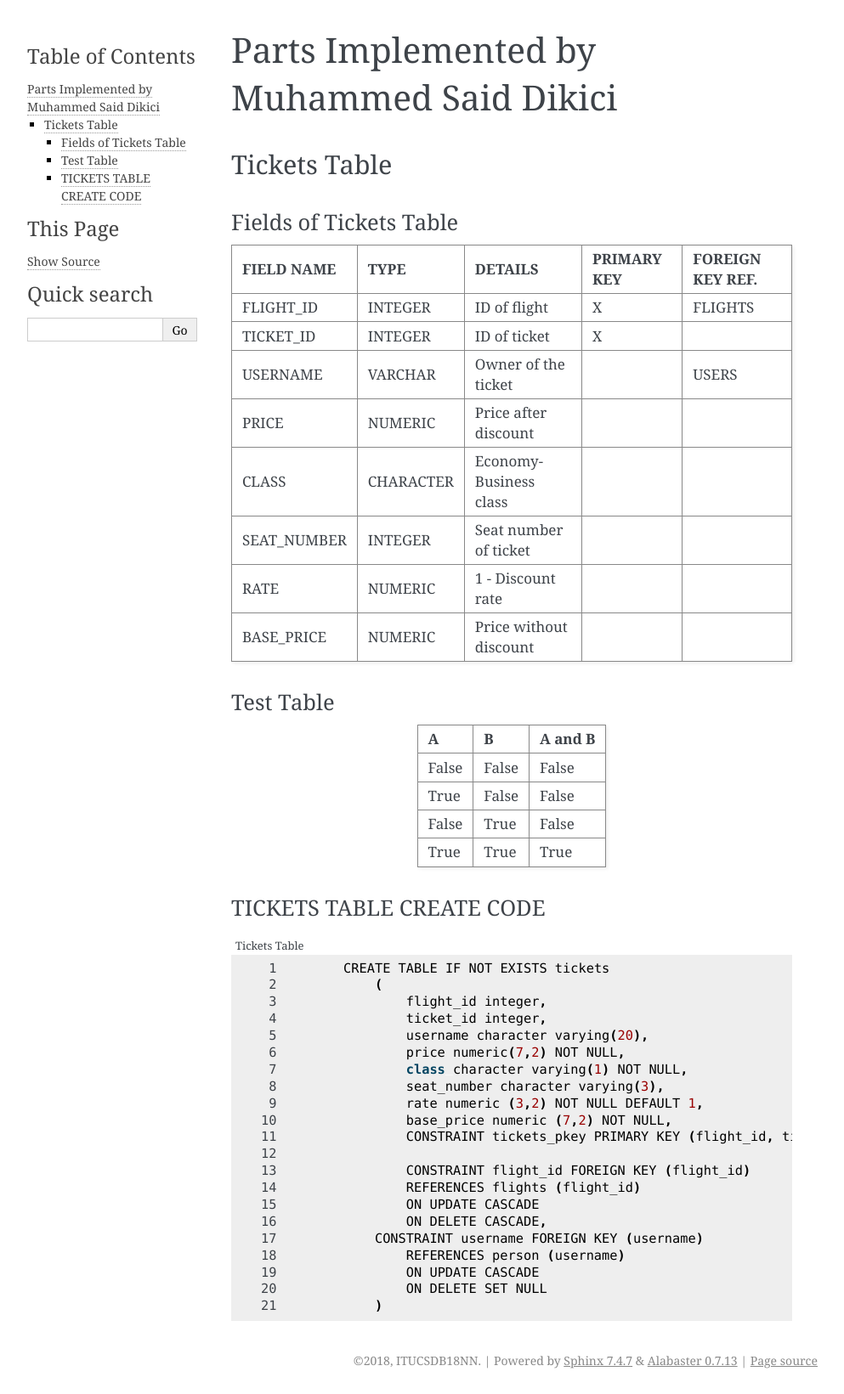
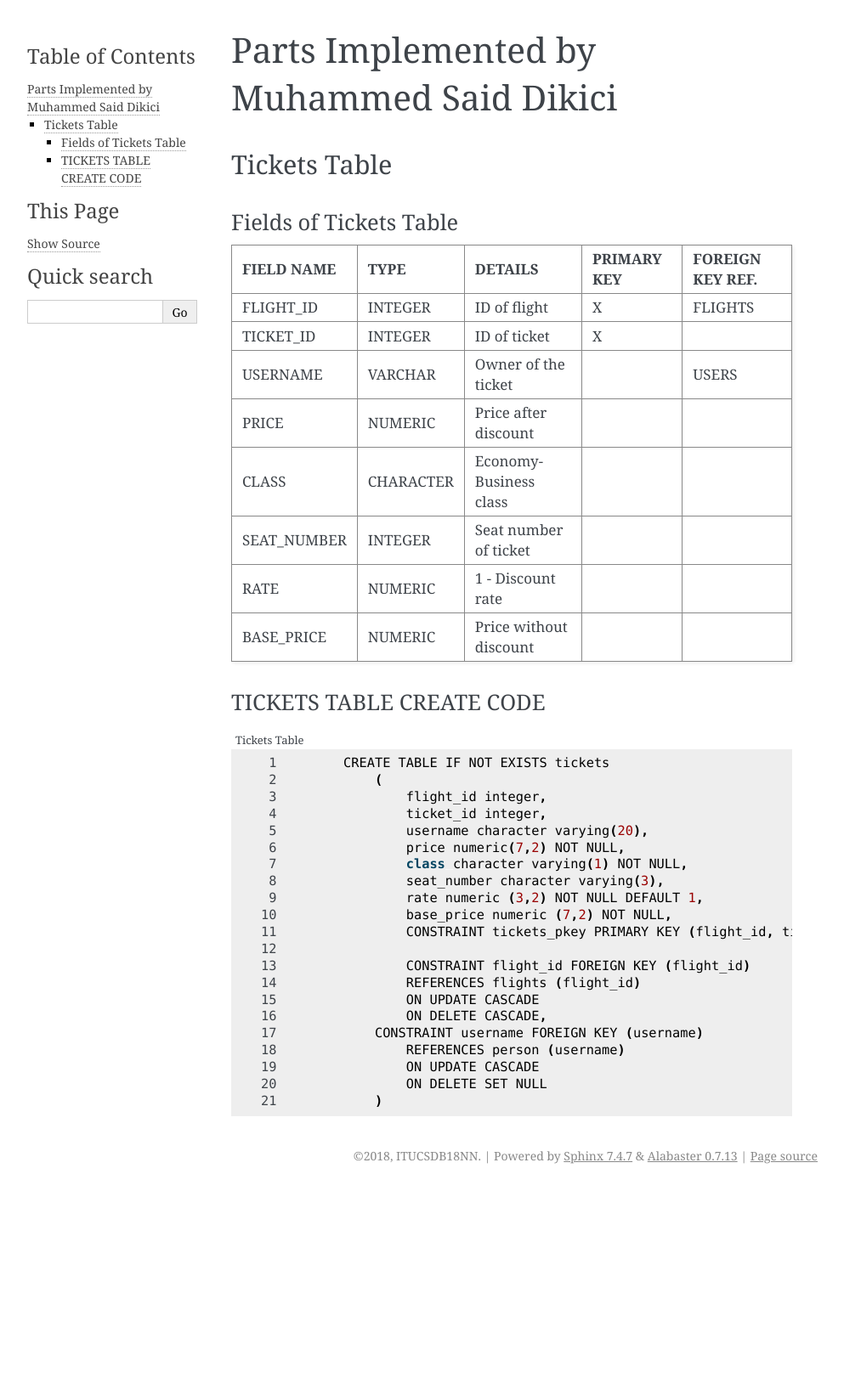
Before and after one commit to itucsdb18132/AirlineSSS, a Sphinx documentation site: the page built from docs/source/said.rst, in a window 1280 px wide. Shown: the whole page at 85% size, without its empty margins (148-1141 px from the left). Built offline with Sphinx 7.4.7, drawn with Linux system fonts in a browser that asks for light colours; after the commit the page ends 1400 px from its top, so only the background shows below that.

Commit message:
Update said.rst

```diff
--- a/docs/source/said.rst
+++ b/docs/source/said.rst
@@ -20,35 +20,6 @@ RATE		NUMERIC		1 - Discount rate
 BASE_PRICE	NUMERIC		Price without discount
 ===========	=========  	=======================	===========	================
 
-Test Table
-^^^^^^^^^^
-=====  =====  =======
-A      B      A and B
-=====  =====  =======
-False  False  False
-True   False  False
-False  True   False
-True   True   True
-=====  =====  =======
-+------------+---------+-----------------------+-------------+------------------+
-| FIELD NAME | TYPE    | DETAILS 			   | PRIMARY KEY | FOREIGN KEY REF. |
-+============+=========+=======================+=============+==================+
-| FLIGHT_ID  |INTEGER  |ID of flight		   |X            |FLIGHTS			|
-+------------+---------+-----------------------+-------------+------------------+
-| TICKET_ID  |INTEGER  |ID of ticket           |X            |           		|
-+------------+---------+-----------------------+-------------+------------------+
-| USERNAME   |VARCHAR  |Owner of the ticket    |             |USERS				|
-+------------+---------+-----------------------+-------------+------------------+
-| PRICE		 |NUMERIC  |Price after discount   |             |          		|
-+------------+---------+-----------------------+-------------+------------------+
-| CLASS		 |CHARACTER|Economy-Business class |             |          		|
-+------------+---------+-----------------------+-------------+------------------+
-| SEAT_NUMBER|INTEGER  |Seat number of ticket  |             |          		|
-+------------+---------+-----------------------+-------------+------------------+
-| RATE		 |NUMERIC  |1 - Discount rate      |             |          		|
-+------------+---------+-----------------------+-------------+------------------+
-| BASE_PRICE |NUMERIC  |Price without discount |             |          		|
-+------------+---------+-----------------------+-------------+------------------+
 
 TICKETS TABLE CREATE CODE
 ^^^^^^^^^^^^^^^^^^^^^^^^^
```
